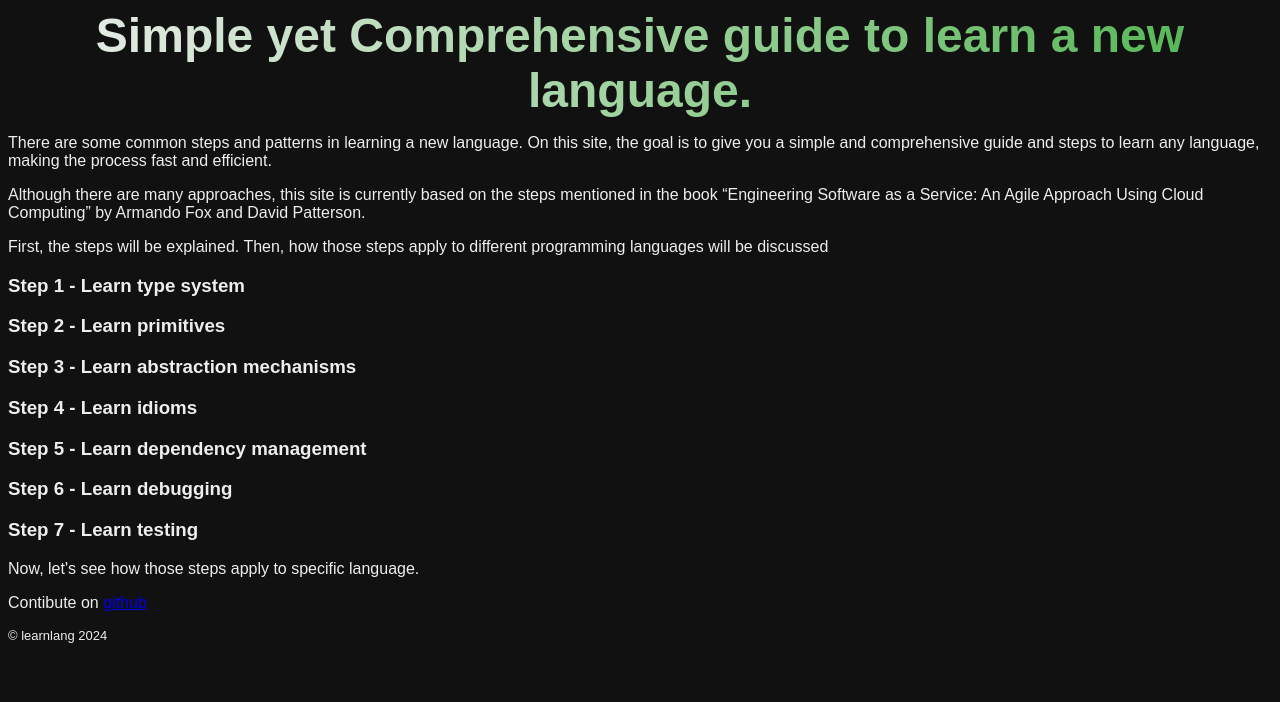
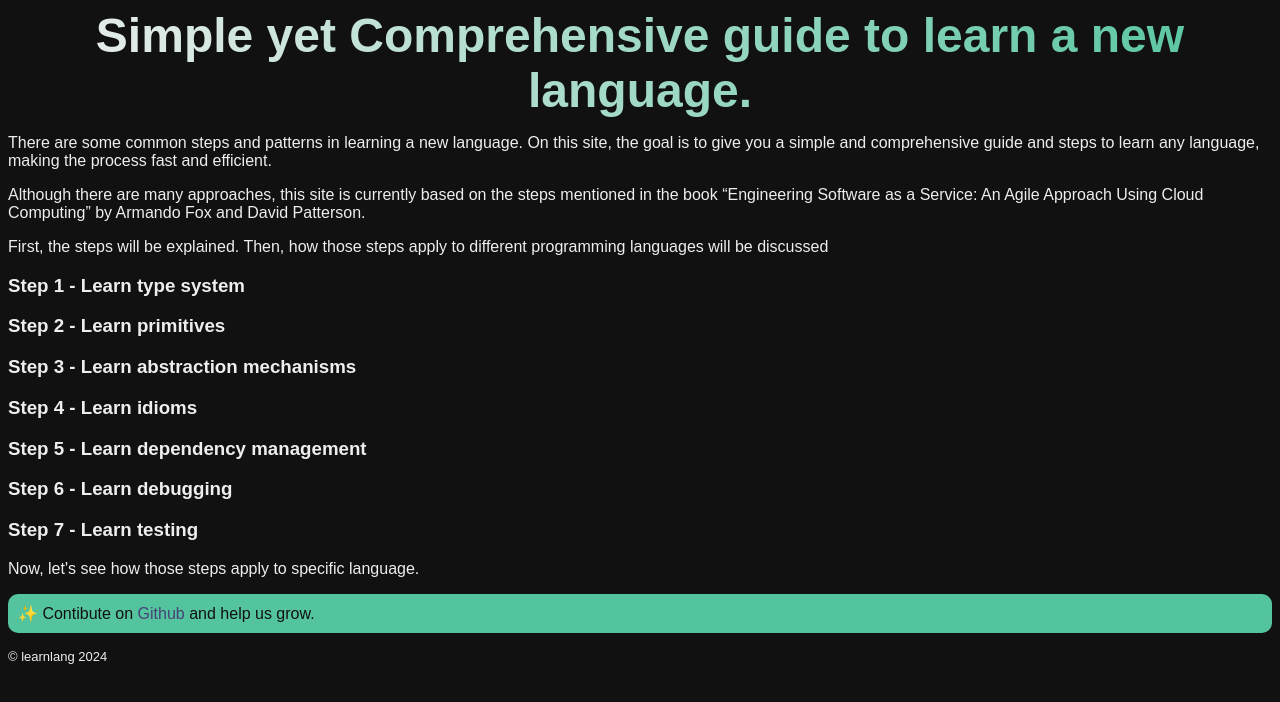
Before and after one commit to sujaudd1n/learnlang, a React app: page / in a window 1280 px wide. Shown: the top 702 px of the page. Built offline with nearby package versions, Linux system fonts and the light colour scheme; the HTML template or start-up script is replaced by a standard one.

Commit message:
Update Contribution

```diff
--- a/src/App.jsx
+++ b/src/App.jsx
@@ -6,8 +6,6 @@ import Contibution from './components/Contribution'
 import SelectLang from './components/SelectLang'
 
 function App() {
-  const [count, setCount] = useState(0)
-
   return (
     <>
       <Header />
--- a/src/components/Contribution.jsx
+++ b/src/components/Contribution.jsx
@@ -4,7 +4,21 @@ import { css } from "@emotion/react"
 export default function Contibution() {
     return (
         <div>
-            <p>Contibute on <a href="https://github.com/sujaudd1n/learnlang">github</a></p>
+            <p
+                css={css`
+            border-radius: 10px;
+            padding: 10px;
+            background-color: var(--accent);
+            color: var(--primary);
+            `}
+            >
+            ✨ Contibute on <a
+                    href="https://github.com/sujaudd1n/learnlang"
+                    target="_blank"
+                >
+                    Github </a>
+                and help us grow.
+            </p>
         </div>
     )
 }
--- a/src/index.css
+++ b/src/index.css
@@ -1,7 +1,8 @@
 :root {
   --primary: #111;
-  --accent: rgb(78, 180, 78);
+  --accent: rgb(83, 196, 158);
   --text: #eee;
+  --link: rgb(71, 66, 119);
 }
 
 body {
@@ -9,3 +10,11 @@ body {
   color: var(--text);
   font-family: 'Montserrat', sans-serif;
 }
+
+a {
+  text-decoration: none;
+  color: var(--link)
+}
+a:hover {
+text-decoration: underline;
+}
```
